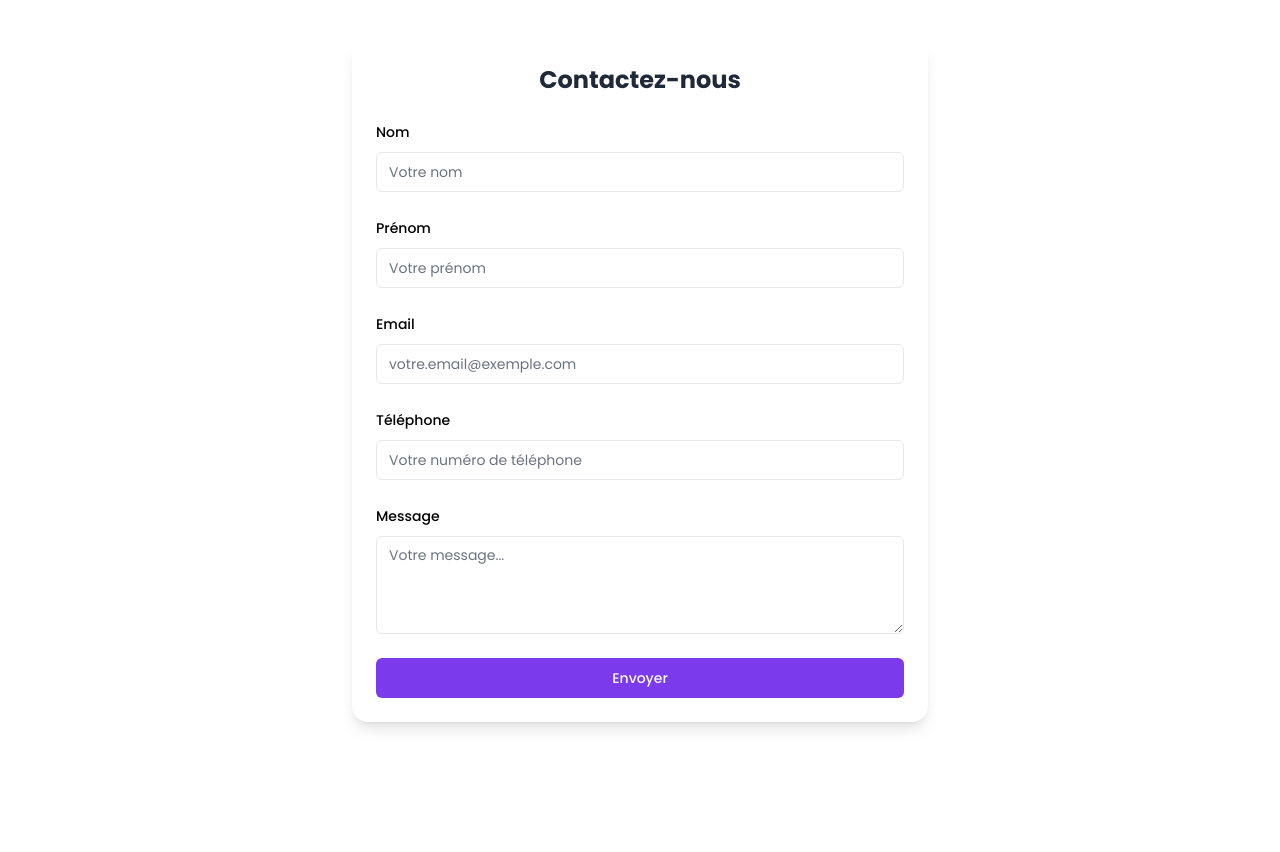
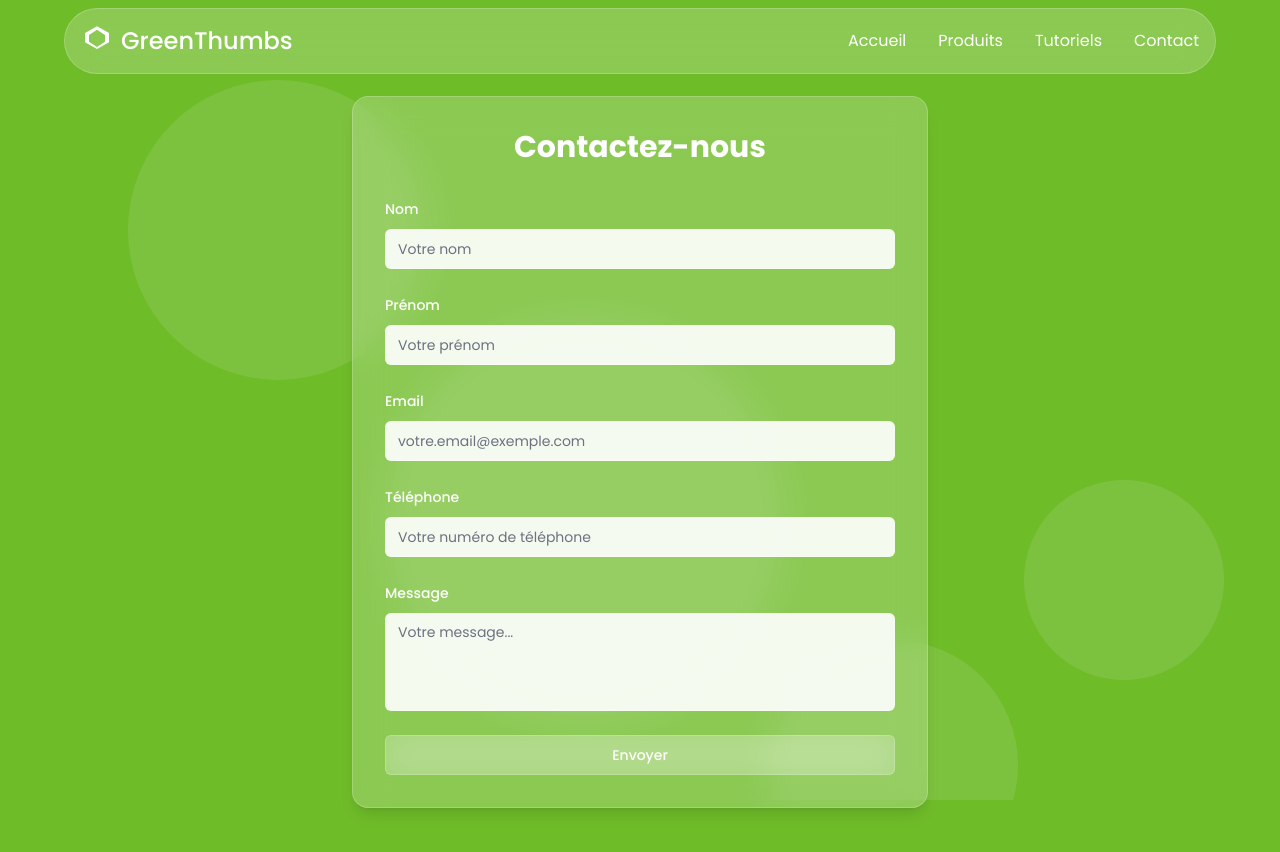
Before and after one commit to GreenThumbs-Official/website, a React (Vite) app in the folder Front/: page /contact in a window 1280 px wide. Shown: the top 852 px of the page. Built offline with nearby package versions, Linux system fonts and the light colour scheme.

Commit message:
feat(front): updated form style

```diff
--- a/Front/src/routes/Contact.jsx
+++ b/Front/src/routes/Contact.jsx
@@ -3,6 +3,8 @@ import { Button } from "@/components/ui/button";
 import { Input } from "@/components/ui/input";
 import { Label } from "@/components/ui/label";
 import { Textarea } from "@/components/ui/textarea";
+import Header from "@/components/Header";
+import Background from "@/components/Background";
 import { useNavigate } from "react-router-dom";
 import { cn } from "@/lib/utils";
 
@@ -15,67 +17,81 @@ export default function Contact() {
     };
 
     return (
-        <div className="max-w-xl mx-auto mt-10 p-6 bg-white shadow-lg rounded-2xl">
-            <h1 className="text-2xl font-bold mb-6 text-center text-gray-800">Contactez-nous</h1>
+        <div className="min-h-screen bg-[#6fbc29] text-white overflow-hidden">
+            <Background />
+            <Header />
+            <div className="flex items-center justify-center min-h-screen px-4 pt-24 pb-12">
+                <div className="max-w-xl w-full p-8 bg-white bg-opacity-20 backdrop-filter backdrop-blur-lg border border-white border-opacity-20 rounded-2xl shadow-lg">
+                    <h1 className="text-3xl font-bold mb-8 text-center text-white">Contactez-nous</h1>
                     <form onSubmit={manageSubmit} className="space-y-6">
                         <div className="space-y-2">
-                    <Label htmlFor="nom">Nom</Label>
+                            <Label htmlFor="nom" className="text-white font-medium">Nom</Label>
                             <Input
                                 type="text"
                                 name="nom"
                                 id="nom"
                                 placeholder="Votre nom"
+                                className="bg-white bg-opacity-90 border-white border-opacity-30 text-gray-900 placeholder:text-gray-500"
                                 required
                             />
                         </div>
 
                         <div className="space-y-2">
-                    <Label htmlFor="prenom">Prénom</Label>
+                            <Label htmlFor="prenom" className="text-white font-medium">Prénom</Label>
                             <Input
                                 type="text"
                                 name="prenom"
                                 id="prenom"
                                 placeholder="Votre prénom"
+                                className="bg-white bg-opacity-90 border-white border-opacity-30 text-gray-900 placeholder:text-gray-500"
                                 required
                             />
                         </div>
 
                         <div className="space-y-2">
-                    <Label htmlFor="email">Email</Label>
+                            <Label htmlFor="email" className="text-white font-medium">Email</Label>
                             <Input
                                 type="email"
                                 name="email"
                                 id="email"
                                 placeholder="votre.email@exemple.com"
+                                className="bg-white bg-opacity-90 border-white border-opacity-30 text-gray-900 placeholder:text-gray-500"
                                 required
                             />
                         </div>
 
                         <div className="space-y-2">
-                    <Label htmlFor="tel">Téléphone</Label>
+                            <Label htmlFor="tel" className="text-white font-medium">Téléphone</Label>
                             <Input
                                 type="tel"
                                 name="tel"
                                 id="tel"
                                 placeholder="Votre numéro de téléphone"
+                                className="bg-white bg-opacity-90 border-white border-opacity-30 text-gray-900 placeholder:text-gray-500"
                             />
                         </div>
 
                         <div className="space-y-2">
-                    <Label htmlFor="message">Message</Label>
+                            <Label htmlFor="message" className="text-white font-medium">Message</Label>
                             <Textarea
                                 name="message"
                                 id="message"
                                 rows={4}
                                 placeholder="Votre message..."
+                                className="bg-white bg-opacity-90 border-white border-opacity-30 text-gray-900 placeholder:text-gray-500 resize-none"
                                 required
                             />
                         </div>
 
-                <Button type="submit" className="w-full">
+                        <Button
+                            type="submit"
+                            className="w-full bg-white bg-opacity-20 backdrop-filter backdrop-blur-lg border border-white border-opacity-20 hover:bg-opacity-30 transition-all transform hover:-translate-y-1 text-white font-medium py-3"
+                        >
                             Envoyer
                         </Button>
                     </form>
                 </div>
+            </div>
+        </div>
     );
 }
```
Lines whose indentation alone changed are shown as unchanged.
